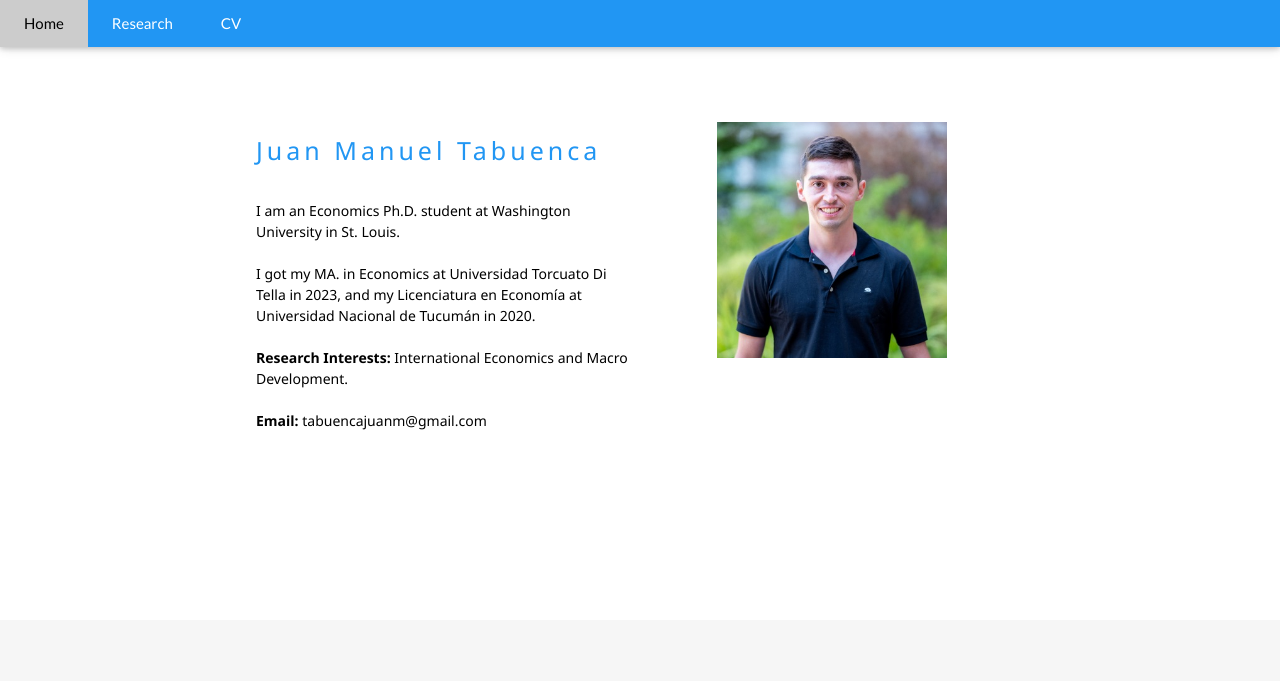
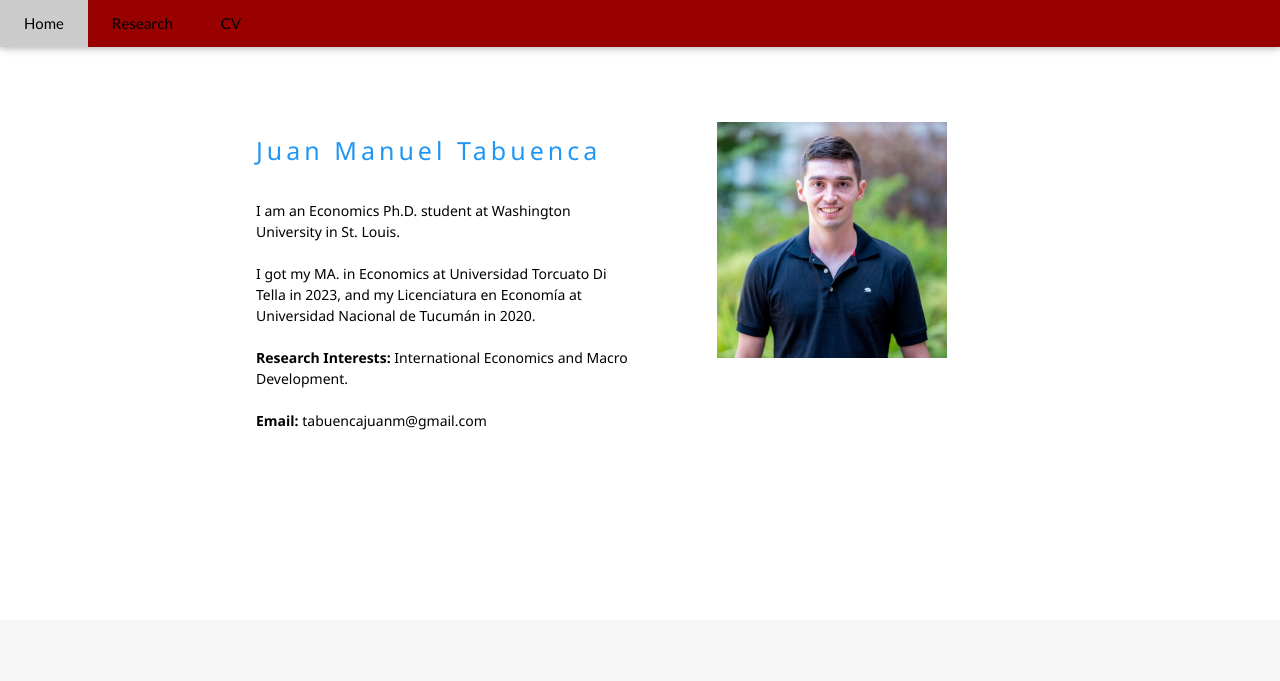
Before and after one commit to tabuencajuanm/tabuenca, a plain HTML site: page index.html in a window 1280 px wide. Shown: the top 681 px of the page. Drawn offline with nearby package versions, Linux system fonts and the light colour scheme.

Commit message:
Update index.html

```diff
--- a/index.html
+++ b/index.html
@@ -28,7 +28,7 @@ img {
 
 <!-- Navbar -->
 <div class="w3-top">
-  <div class="w3-bar w3-blue w3-card">
+  <div class="w3-bar w3-card" style="background-color: #990000;">
     <a class="w3-bar-item w3-button w3-padding-large w3-hide-medium w3-hide-large w3-right" href="javascript:void(0)" onclick="myFunction()" title="Toggle Navigation Menu"><i class="fa fa-bars"></i></a>
     <a href="index.html" class="w3-bar-item w3-button w3-padding-large">Home</a>
     <a href="research.html" class="w3-bar-item w3-button w3-padding-large w3-hide-small">Research</a>
```
